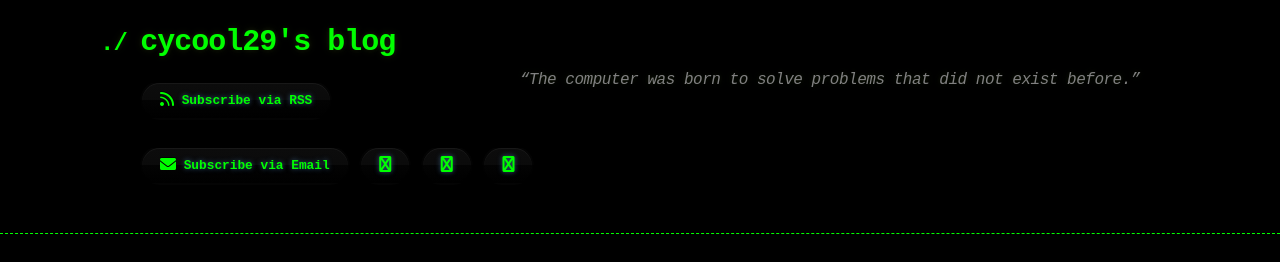
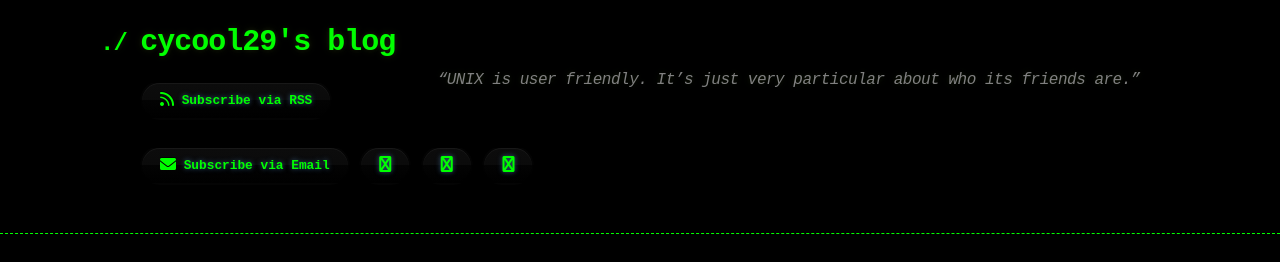
Before and after one commit to cycool29/cycool29.github.io, a Jekyll site: the page built from index.md, in a window 1280 px wide and 900 px high. Shown: the top 262 px of the window. Built offline with Jekyll 4.4.1, drawn with Linux system fonts in a browser that asks for light colours; a style sheet for code colours, icons or effects is not loaded.

Commit message:
Update quotes

```diff
--- a/_config.yml
+++ b/_config.yml
@@ -1,5 +1,5 @@
 title: cycool29's blog
-description: "“The computer was born to solve problems that did not exist before.” "
+description: "“UNIX is user friendly. It’s just very particular about who its friends are.” "
 bio: A high school student. Intermediate in Python, Git, Bash. Learning JavaScript. He/Him. "
 author: cycool29
 url: https://cycool29.github.io
```
